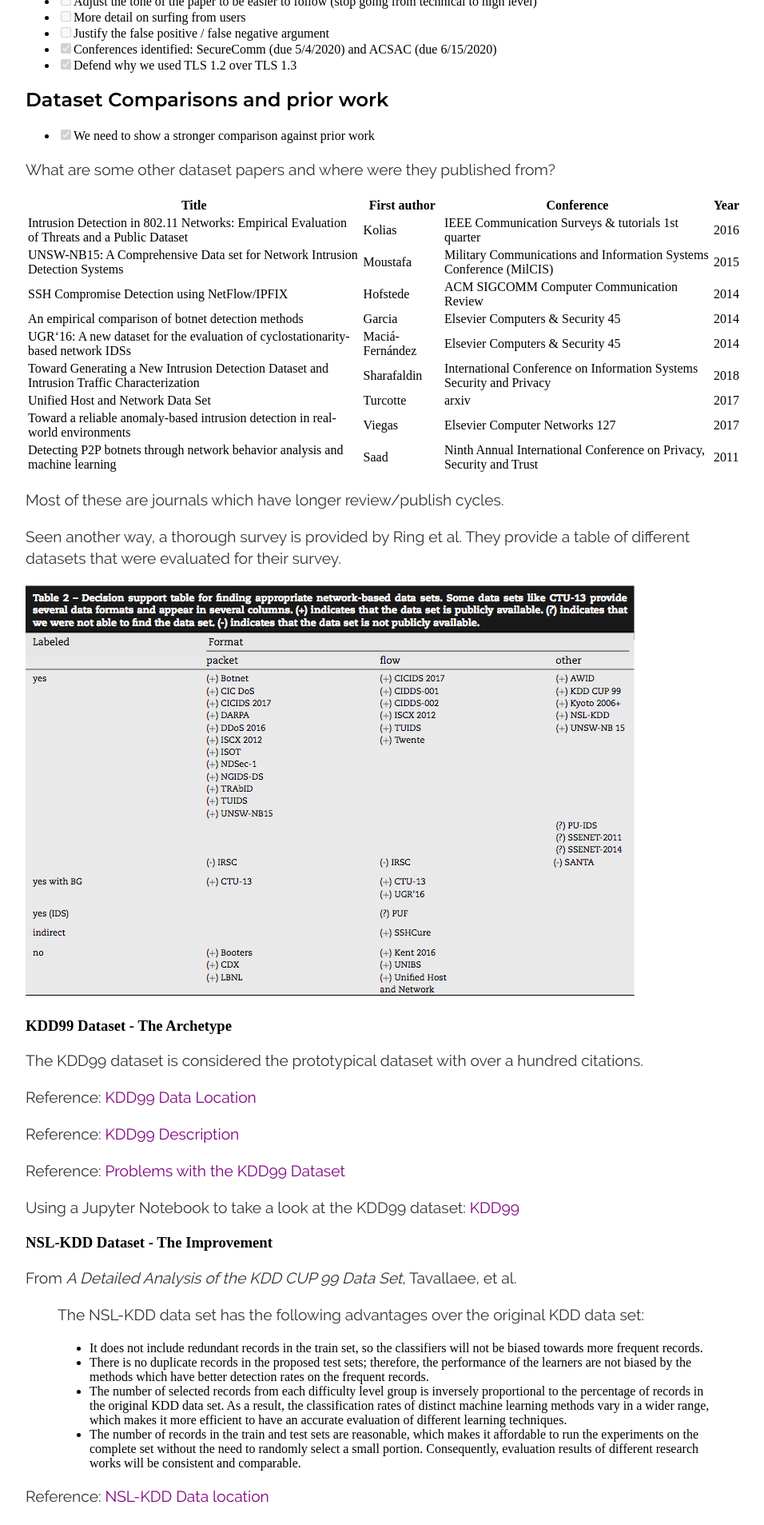
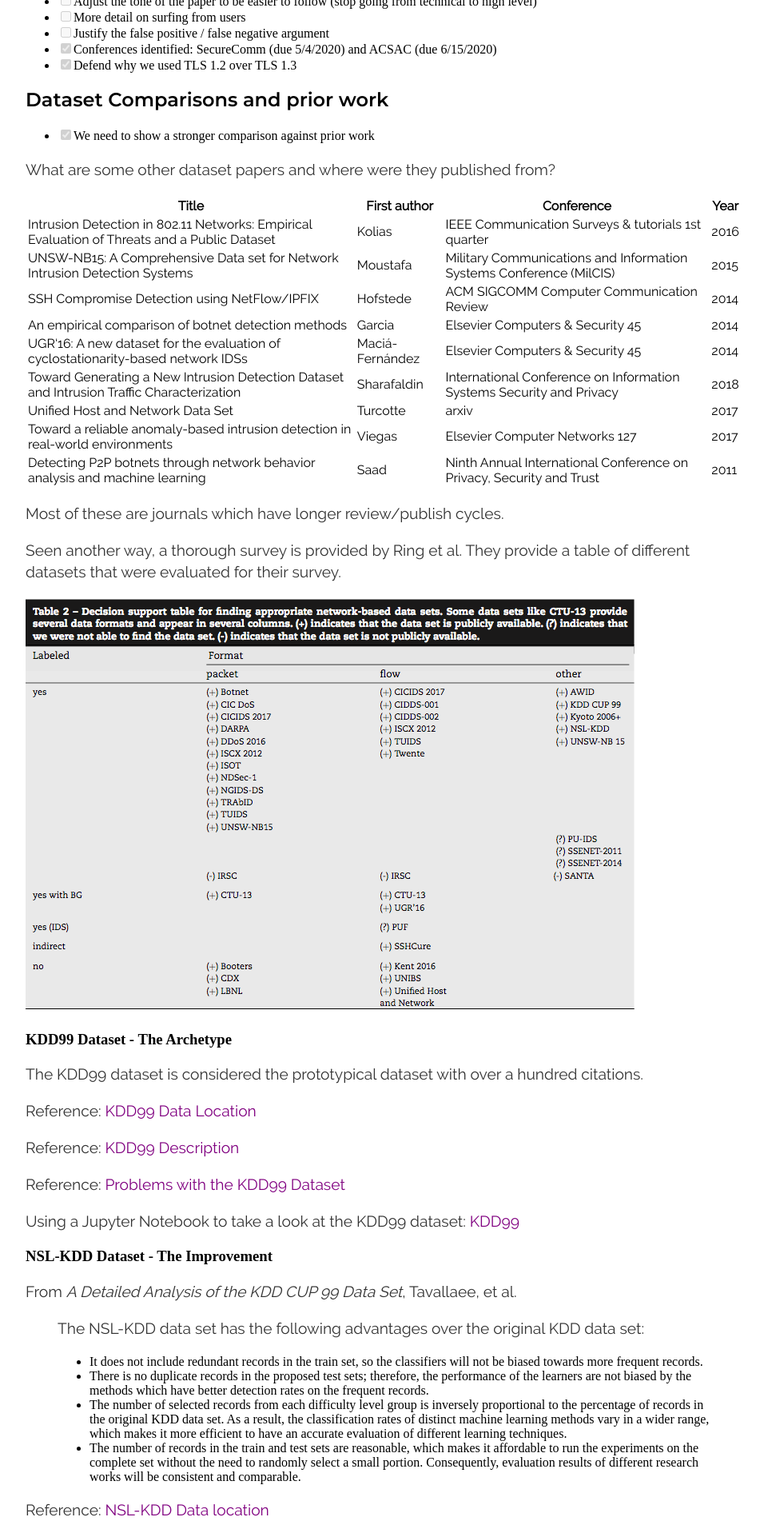
Before and after one commit to infosecanon/infosecanon.github.io, a Jekyll site: the page built from _posts/2020-02-25-dataset-comparisons.md, in a window 1280 px wide. Shown: the part 326-2233 px from the top of the page at 80% size, without its empty margins (160-1116 px from the left). Built offline with Jekyll 4.4.1, drawn with Linux system fonts in a browser that asks for light colours.

Commit message:
theme adjustment for fonts

```diff
--- a/css/main.css
+++ b/css/main.css
@@ -44,21 +44,17 @@ footer {
     border-top: 1px solid #d5d5d5;
     font-size: .8em;
 }
-
+table {
+      font-family: raleway-regular, helvetica, sans-serif;
+}
+list {
+      font-family: raleway-regular, helvetica, sans-serif;
+}
 ul.posts {
     font-family: raleway-regular;
     margin: 20px auto 40px;
     font-size: 1.5em;
 }
-
 ul.posts li {
     font-family: raleway-regular;
-    list-style: none;
 }
-li li {
-    font-family: raleway-regular;
-}
-td td {
-    font-family: raleway-regular;
-    list-style: none;
-}
```
